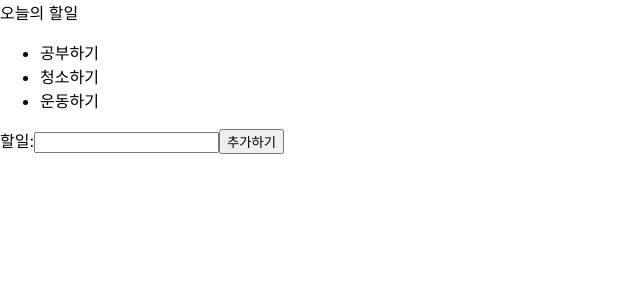
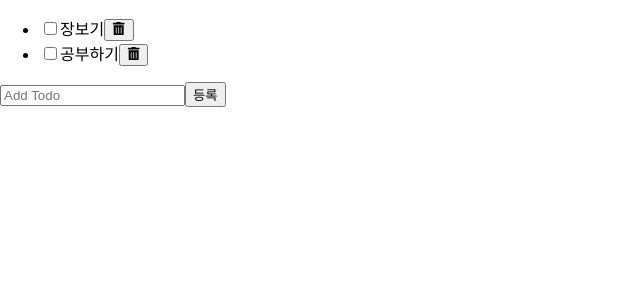
Before and after one commit to hangueira/todolist, a React (Create React App) app: page / in a window 1280 px wide. Shown: the top 300 px of the page, without its empty margins (0-640 px from the left). Built offline with nearby package versions, Linux system fonts and the light colour scheme.

Commit message:
[ADDED] - basic todolist

```diff
--- a/package.json
+++ b/package.json
@@ -8,7 +8,9 @@
     "@testing-library/user-event": "^13.2.1",
     "react": "^18.2.0",
     "react-dom": "^18.2.0",
-    "react-scripts": "5.0.1",
+    "react-icons": "^4.8.0",
+    "react-scripts": "^5.0.1",
+    "uuid": "^9.0.0",
     "web-vitals": "^2.1.0"
   },
   "scripts": {
--- a/src/App.jsx
+++ b/src/App.jsx
@@ -1,14 +1,40 @@
-import React from 'react';
+import React, { useState } from 'react';
 import Header from './components/Header';
 import Todos from './components/Todos';
 import Footer from './components/Footer';
+import TodoList from './components/TodoList/TodoList';
+import AddTodo from './components/AddTodo/AddTodo';
 
 export default function App() {
   return (
-    <>
-      <Header />
-      <Todos />
-      <Footer />
-    </>
+    <div>
+      <TodoList />
+    </div>
   );
+  // const [todos, setTodos] = useState(initData);
+  // const [input, setInput] = useState('');
+  // const handleClick = (e) => {
+  //   e.preventDefault();
+  //   setTodos((prev) => [input, ...prev]);
+  // };
+
+  // const handleChange = (e) => {
+  //   setInput(e.target.value);
+  // };
+
+  // const handleDelete = (e) => {
+  //   console.log(e);
+  // };
+
+  // return (
+  //   <>
+  //     <Header />
+  //     <Todos todos={todos} handleDelete={handleDelete} />
+  //     <Footer
+  //       input={input}
+  //       handleClick={handleClick}
+  //       handleChange={handleChange}
+  //     />
+  //   </>
+  // );
 }
--- /dev/null
+++ b/src/components/AddTodo/AddTodo.jsx
@@ -0,0 +1,30 @@
+import React, { useState } from 'react';
+import { v4 as uuidv4 } from 'uuid';
+
+export default function AddTodo({ onAdd }) {
+  const [text, setText] = useState('');
+  const handleChange = (e) => {
+    setText(e.target.value);
+  };
+
+  const handleSubmit = (e) => {
+    e.preventDefault();
+    if (text.trim().length === 0) {
+      return;
+    }
+    onAdd({ id: uuidv4(), text, status: 'active' });
+    setText('');
+  };
+
+  return (
+    <form onSubmit={handleSubmit}>
+      <input
+        type='text'
+        placeholder='Add Todo'
+        value={text}
+        onChange={handleChange}
+      />
+      <button>등록</button>
+    </form>
+  );
+}
--- a/src/components/Footer.jsx
+++ b/src/components/Footer.jsx
@@ -1,10 +1,10 @@
 import React from 'react';
 
-export default function Footer() {
+export default function Footer({ input, handleClick, handleChange }) {
   return (
-    <form>
+    <form onSubmit={handleClick}>
       <label htmlFor='todo'>할일:</label>
-      <input type='text' name='todo' />
+      <input type='text' name='todo' value={input} onChange={handleChange} />
       <button>추가하기</button>
     </form>
   );
--- /dev/null
+++ b/src/components/Todo/Todo.jsx
@@ -0,0 +1,26 @@
+import React from 'react';
+import { FaTrashAlt } from 'react-icons/fa';
+
+export default function Todo({ todo, onUpdate, onDelete }) {
+  const { text, status } = todo;
+  const handleChange = (e) => {
+    const status = e.target.checked ? 'completed' : 'active';
+    onUpdate({ ...todo, status });
+  };
+
+  const handleDelete = () => onDelete(todo);
+  return (
+    <li>
+      <input
+        type='checkbox'
+        id='checkbox'
+        checked={status === 'completed'}
+        onChange={handleChange}
+      />
+      <label htmlFor='checkbox'>{text}</label>
+      <button onClick={handleDelete}>
+        <FaTrashAlt />
+      </button>
+    </li>
+  );
+}
--- /dev/null
+++ b/src/components/TodoList/TodoList.jsx
@@ -0,0 +1,35 @@
+import React, { useState } from 'react';
+import AddTodo from '../AddTodo/AddTodo';
+import Todo from '../Todo/Todo';
+
+export default function TodoList() {
+  const [todos, setTodos] = useState([
+    { id: '123', text: '장보기', status: 'active' },
+    { id: '124', text: '공부하기', status: 'active' },
+  ]);
+  const handleAdd = (todo) => {
+    setTodos((prev) => [...prev, todo]);
+  };
+  const handleUpdate = (todo) => {
+    setTodos(todos.map((t) => (t.id === todo.id ? todo : t)));
+  };
+  const handleDelete = (todo) => {
+    setTodos(todos.filter((t) => t.id !== todo.id));
+  };
+
+  return (
+    <section>
+      <ul>
+        {todos.map((todo) => (
+          <Todo
+            key={todo.id}
+            todo={todo}
+            onUpdate={handleUpdate}
+            onDelete={handleDelete}
+          />
+        ))}
+      </ul>
+      <AddTodo onAdd={handleAdd} />
+    </section>
+  );
+}
--- a/src/components/Todos.jsx
+++ b/src/components/Todos.jsx
@@ -1,15 +1,15 @@
 import React, { useState } from 'react';
 
-const initData = ['공부하기', '청소하기', '운동하기'];
-
-export default function Todos() {
-  const [todos, setTodos] = useState(initData);
-
+export default function Todos({ todos, handleDelete }) {
   return (
     <main>
       <ul>
         {todos.map((todo) => (
-          <li>{todo}</li>
+          <li>
+            <input type='checkbox' name={todo} />
+            <label htmlFor={todo}>{todo}</label>
+            <button onClick={handleDelete}>삭제</button>
+          </li>
         ))}
       </ul>
     </main>
```
Also changed, not shown: src/App.css (deleted, +0 -38 lines), 1 other file (tests, documents, lock files or other folders).
